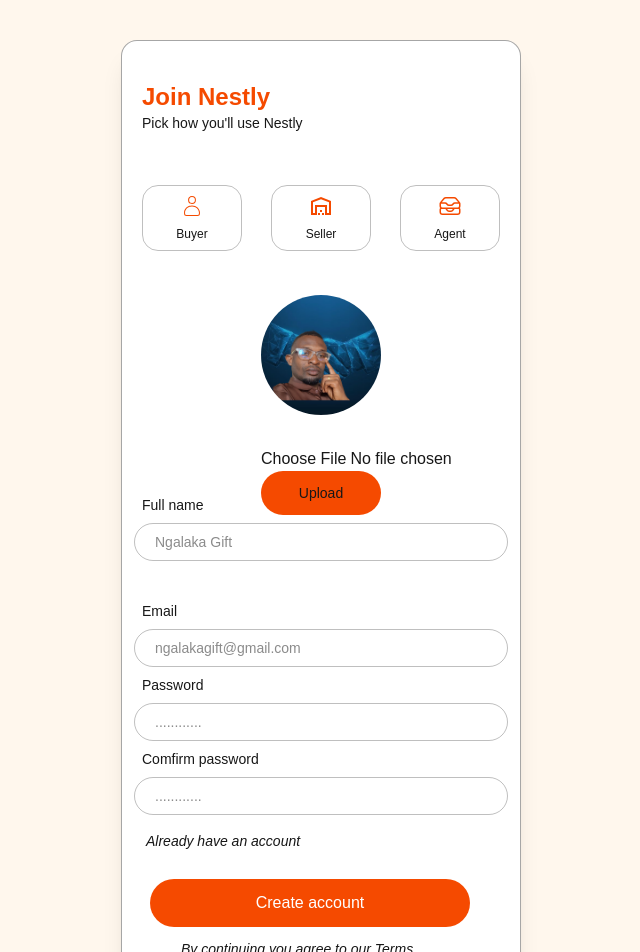
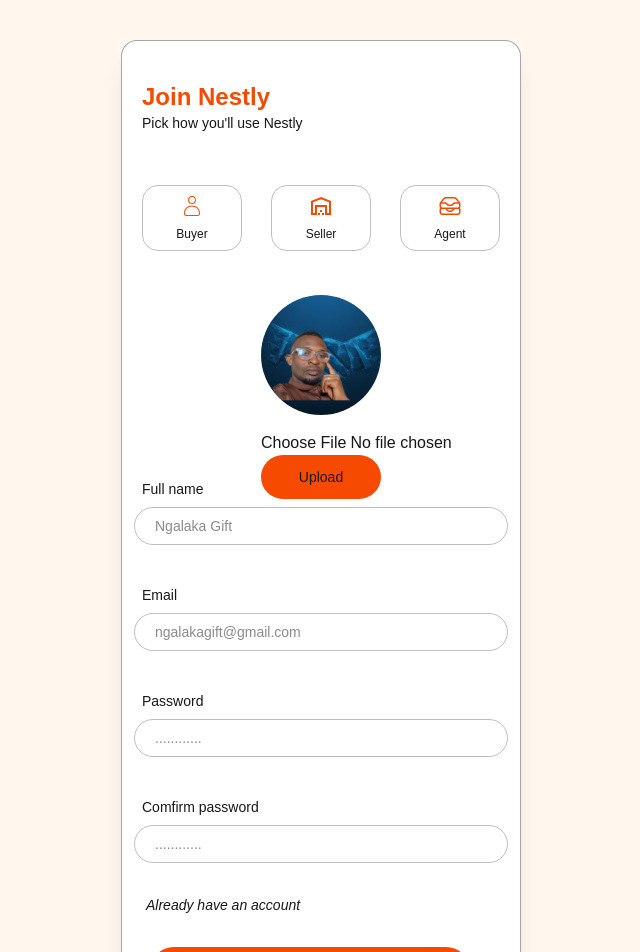
Before and after one commit to Goodluck7-ux/Class-Project, a Next.js app: page /sign-up in a window 1280 px wide. Shown: the top 952 px of the page, without its empty margins (319-959 px from the left). Built offline with nearby package versions, Linux system fonts and the light colour scheme.

Commit message:
validate Login

```diff
--- a/src/componet/SignIn.jsx
+++ b/src/componet/SignIn.jsx
@@ -1,7 +1,51 @@
 "use client"
-import React from 'react'
+import React, { useState } from 'react'
 import Link from 'next/link'
 export default function SignIn() {
+  // inialization of
+  const [errors, setErrors] = useState("")
+  const [inputData, setInputData] = useState({
+    email: "",
+    password: "",
+  })
+
+  // function for handleOnChange
+  const handleOnChange = (e) => {
+    const { name, value } = e.target
+    setInputData({ ...inputData, [name]: value })
+  }
+
+   // validate by Checking if the input is empty
+
+  const validate = () => {
+    let newErrors = {}
+
+    if(!inputData.email){
+      newErrors.email= "please fill  in your email"
+    }
+
+    if(!inputData.password ){
+      newErrors.password= "please fill in your password"
+    }
+
+    return newErrors
+  }
+
+   // function for formHandling
+    const handleSubmit = (e) => {
+        // prevent form default submission
+      e.preventDefault()
+
+      const validationErrors = validate()
+      if(Object.keys(validationErrors).length == 0){
+         setErrors('')
+      }
+      else{
+      setErrors(validationErrors)
+      console.log(errors)
+      }
+    }
+
   return (
     <>
       <div className='w-full h-full bg-orange-50 flex justify-center items-center gap-2 py-10'>
@@ -14,18 +58,21 @@
           </div>
 
           <div className='w-full h-auto'>
-                  <form action="">
+            <form action="" onSubmit={handleSubmit}>
 
               <div className=''>
                 <label className='block px-2 py-2 text-sm'>Email</label>
-                      <input type="email" name='email' placeholder='ngalakagift@gmail.com' className='w-full border border-black/25 py-2 px-2 outline-none hover:outline-1 rounded-full placeholder:px-3 text-sm' />
+                <input type="email" name='email' placeholder='ngalakagift@gmail.com' onChange={handleOnChange} className='w-full border border-black/25 py-2 px-2 outline-none hover:outline-1 rounded-full placeholder:px-3 text-sm' />
               </div>
+
+                {errors.email &&(<p className='text-red-500 font-mono font-semibold text-xs italic'>{errors.email}</p>)}
 
               <div className=''>
                 <label className='block px-2 py-2 text-sm'>Password</label>
-                      <input type="password" name='password' placeholder='............' className='w-full border border-black/25 py-2 px-2 outline-none hover:outline-1 rounded-full placeholder:px-3 text-sm' />
+                <input type="password" name='password' placeholder='............' onChange={handleOnChange} className='w-full border border-black/25 py-2 px-2 outline-none hover:outline-1 rounded-full placeholder:px-3 text-sm' />
               </div>
 
+                 {errors.password &&(<p className='text-red-500 font-mono font-semibold text-xs italic'>{errors.password}</p>)}
 
               <div className='w-full flex justify-between items-center gap-2 py-4 px-3'>
                 <Link href="/sign-up" className='italic text-sm'>I don't have an account</Link>
@@ -33,7 +80,7 @@
               </div>
 
               <div className='w-full py-3 px-4'>
-                      <button className='w-80 bg-orange-600 py-3 text-white cursor-pointer rounded-full'>Sign in</button>
+                <button type='submit' className='w-80 bg-orange-600 py-3 text-white cursor-pointer rounded-full'>Sign in</button>
               </div>
 
               <div className='w-70 m-auto pb-2'>
--- a/src/componet/SignUp.jsx
+++ b/src/componet/SignUp.jsx
@@ -40,18 +40,15 @@
       newErrors.email= "please fill  in your email"
     }
 
-    if(!inputData.password){
+    if(!inputData.password ){
       newErrors.password= "please fill in your password"
     }
 
     if(!inputData.confirmpass){
       newErrors.confirmpass= "please fill in your confirm password"
     }
-
     return newErrors
   }
-
-
     // function for formHandling
     const handleSubmit = (e) => {
         // prevent form default submission
@@ -106,7 +103,7 @@
                   </div>
 
 
-                  <div className='py-8'>
+                  <div className='py-4'>
                     <label>
                       <input type="file" name='picture' onChange={handleOnChange} />
                       <button className='bg-orange-600  cursor-pointer text-wcdcdchite text-sm px-2 py-3 w-30 rounded-full'>Upload</button>
@@ -114,38 +111,38 @@
                   </div>
                 </div>
 
-                <div className='py-8'>
+                <div className='py-4'>
                   <label className='block px-2 py-2 text-sm'>Full name</label>
                   <input type="text" name='fullname' placeholder='Ngalaka Gift' onChange={handleOnChange} className='w-full border border-black/25 py-2 px-2 outline-none hover:outline-1 rounded-full placeholder:px-3 text-sm' />
                 </div>
 
-                 {errors.fullname &&(<p className='text-red-500 font-mono font-semibold text-sm'>{errors.fullname}</p>)}
+                 {errors.fullname &&(<p className='text-red-500 font-mono font-semibold text-xs italic'>{errors.fullname}</p>)}
 
-                <div className=''>
+                <div className='py-4'>
                   <label className='block px-2 py-2 text-sm'>Email</label>
                   <input type="email" name='email' placeholder='ngalakagift@gmail.com' onChange={handleOnChange} className='w-full border border-black/25 py-2 px-2 outline-none hover:outline-1 rounded-full placeholder:px-3 text-sm' />
                 </div>
 
-                 {errors.email &&(<p className='text-red-500 font-mono font-semibold'>{errors.email}</p>)}
+                 {errors.email &&(<p className='text-red-500 font-mono font-semibold text-xs italic'>{errors.email}</p>)}
 
-                <div className=''>
+                <div className='py-4'>
                   <label className='block px-2 py-2 text-sm'>Password</label>
                   <input type="password" name='password' placeholder='............'  onChange={handleOnChange} className='w-full border border-black/25 py-2 px-2 outline-none hover:outline-1 rounded-full placeholder:px-3 text-sm' />
                 </div>
 
-                   {errors.password &&(<p className='text-red-500 font-mono font-semibold'>{errors.password}</p>)}
+                   {errors.password &&(<p className='text-red-500 font-mono font-semibold text-xs italic'>{errors.password}</p>)}
 
-                <div className=''>
+                <div className='py-4'>
                   <label className='block px-2 py-2 text-sm'>Comfirm password</label>
                   <input type="password" name='confirmpass' placeholder='............' onChange={handleOnChange} className='w-full border border-black/25 py-2 px-2 outline-none hover:outline-1 rounded-full placeholder:px-3 text-sm' />
                 </div>
 
-                 {errors.confirmpass &&(<p className='text-red-500 font-mono font-semibold'>{errors.confirmpass}</p>)}
+                 {errors.confirmpass &&(<p className='text-red-500 font-mono font-semibold text-xs italic'>{errors.confirmpass}</p>)}
                 <div className='w-full flex justify-self-start items-center gap-2 py-4 px-3'>
                   <Link href="/sign-in" className='italic text-sm'>Already have an account</Link>
                 </div>
 
-                <div className='w-full py-3 px-4'>
+                <div className='w-full py-4 px-4'>
                   <button type='submit' className='w-80 bg-orange-600 py-3 text-white cursor-pointer rounded-full'>Create account</button>
                 </div>
 
```
Lines whose indentation alone changed are shown as unchanged.
